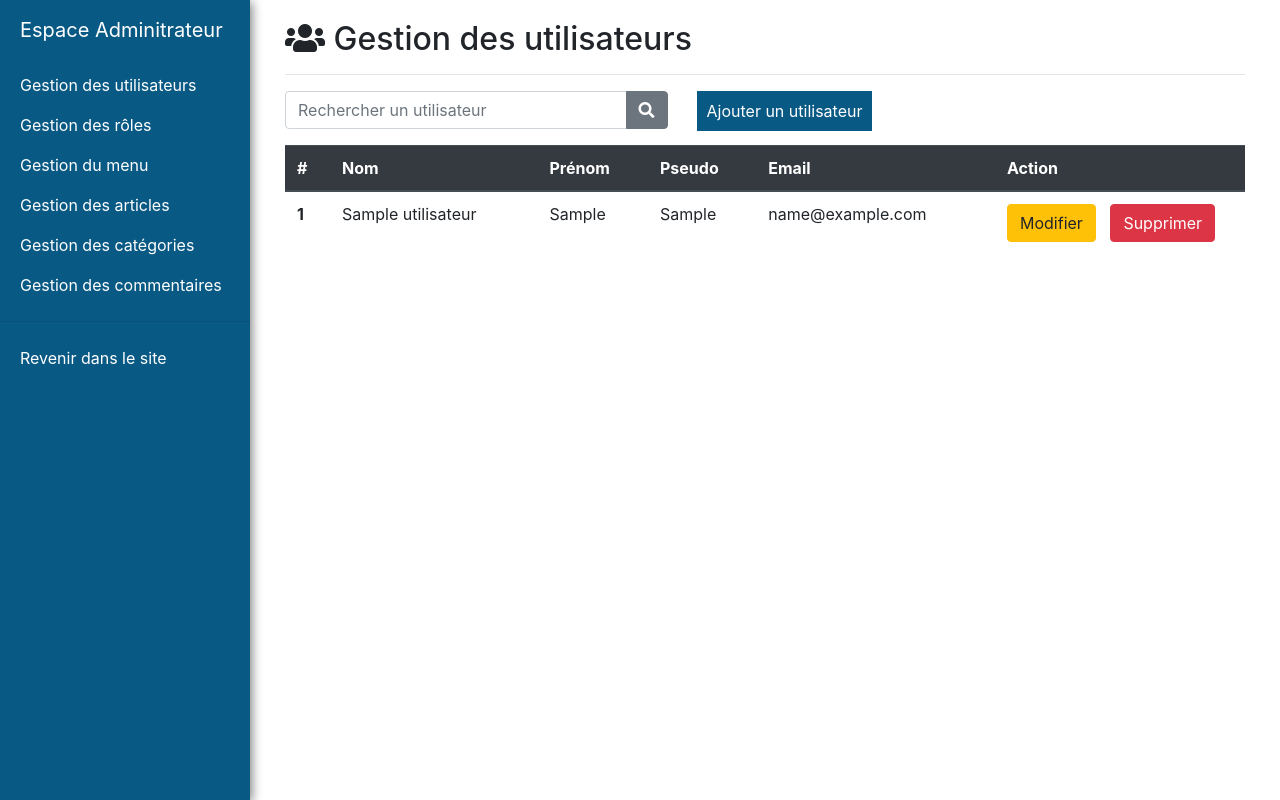
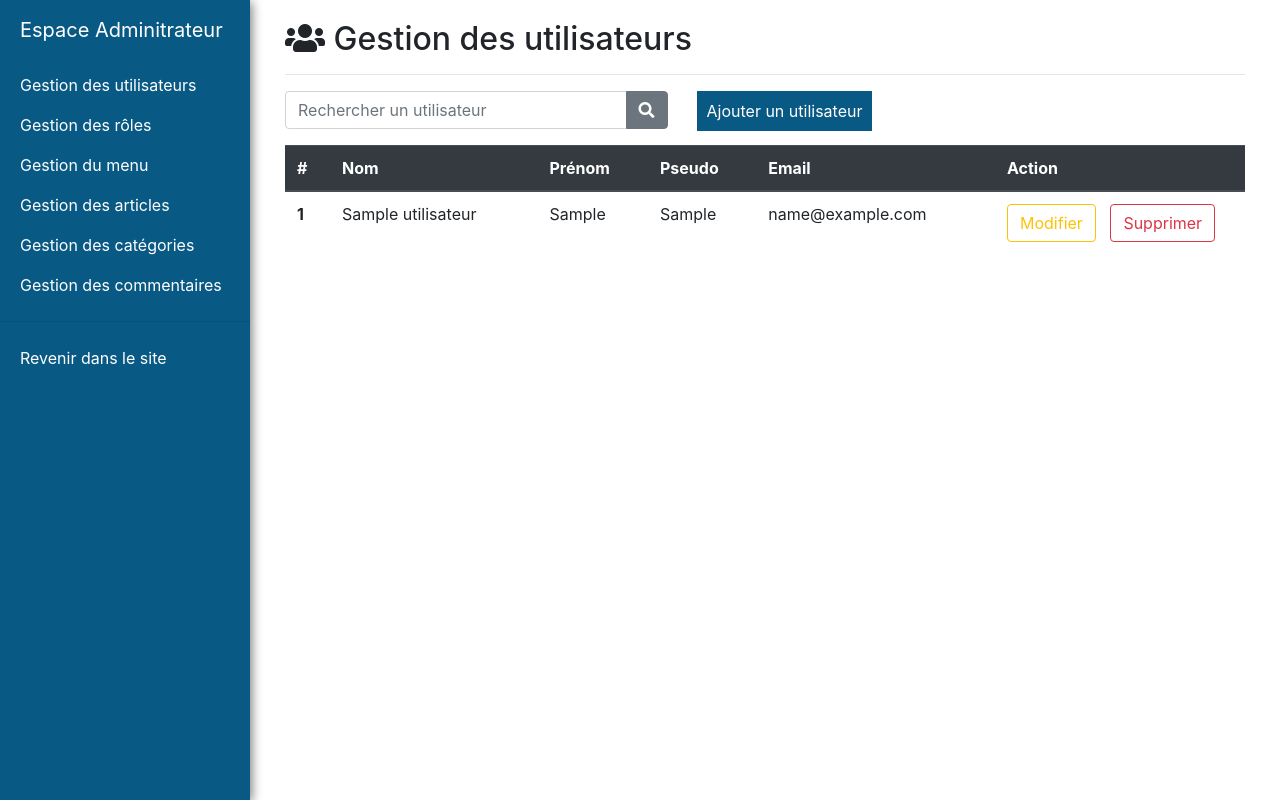
Before and after one commit to Pew0h/Yalu-blog, a PHP site: page /admin/admin_users.php in a window 1280 px wide. Run offline with PHP 8.4, Linux system fonts and the light colour scheme; tables that the repository leaves empty hold one stand-in row (values such as "Sample post"); some libraries are stand-ins or nearby versions.

Commit message:
Update button style in admin_user

```diff
--- a/admin/admin_users.php
+++ b/admin/admin_users.php
@@ -68,7 +68,7 @@ if(isset($_SESSION['user_id'])) // Si appuie du bouton
                         echo '<td>'.$user['prenom'].'</td>';
                         echo '<td>'.$user['pseudo'].'</td>';
                         echo '<td>'.$user['email'].'</td>';
-                        echo '<td width="250px"><button style="margin-right: 10px" type="button" class="btn btn-warning">Modifier</button> <input type="submit" class="btn btn-danger" name="button_delete_user" value="Supprimer"></td>';
+                        echo '<td width="250px"><button style="margin-right: 10px" type="button" class="btn btn-outline-warning">Modifier</button> <input type="submit" class="btn btn-outline-danger" name="button_delete_user" value="Supprimer"></td>';
                         echo '</form> ';
                     }
                     ?>
```
